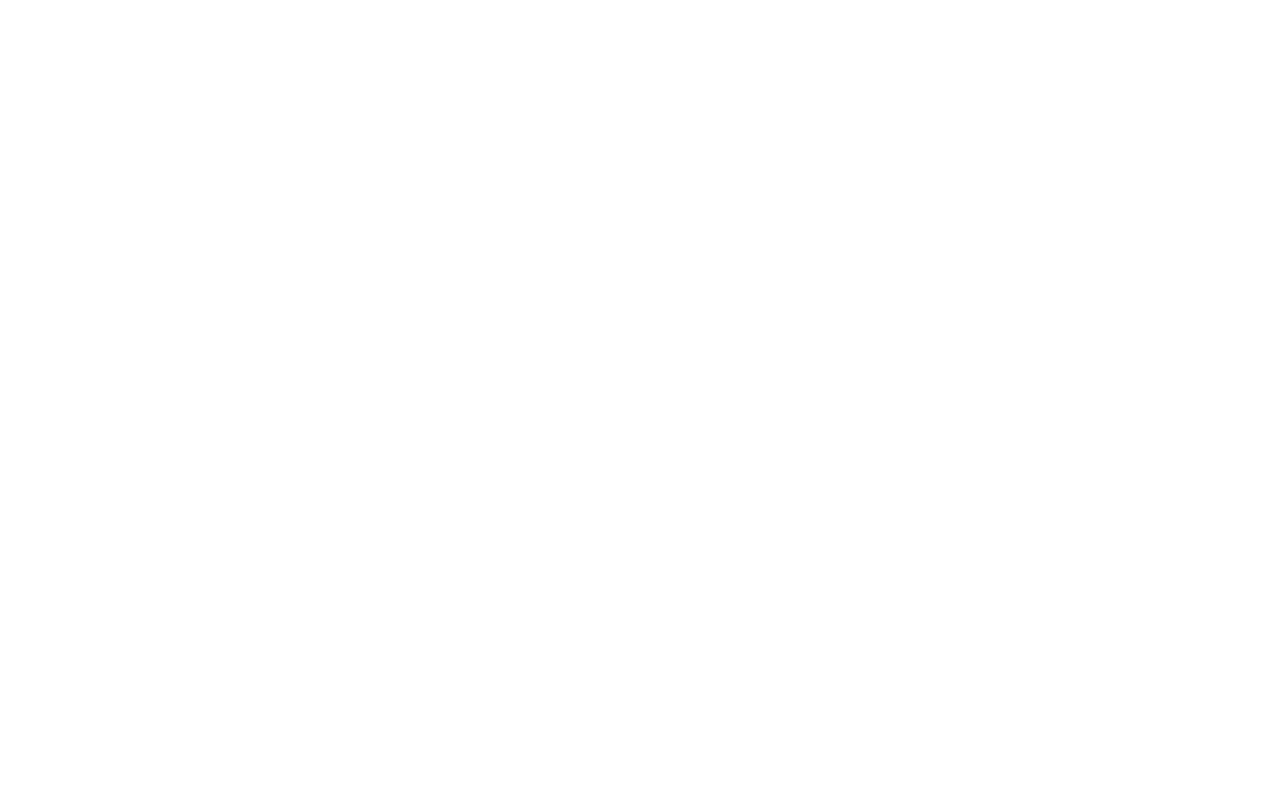
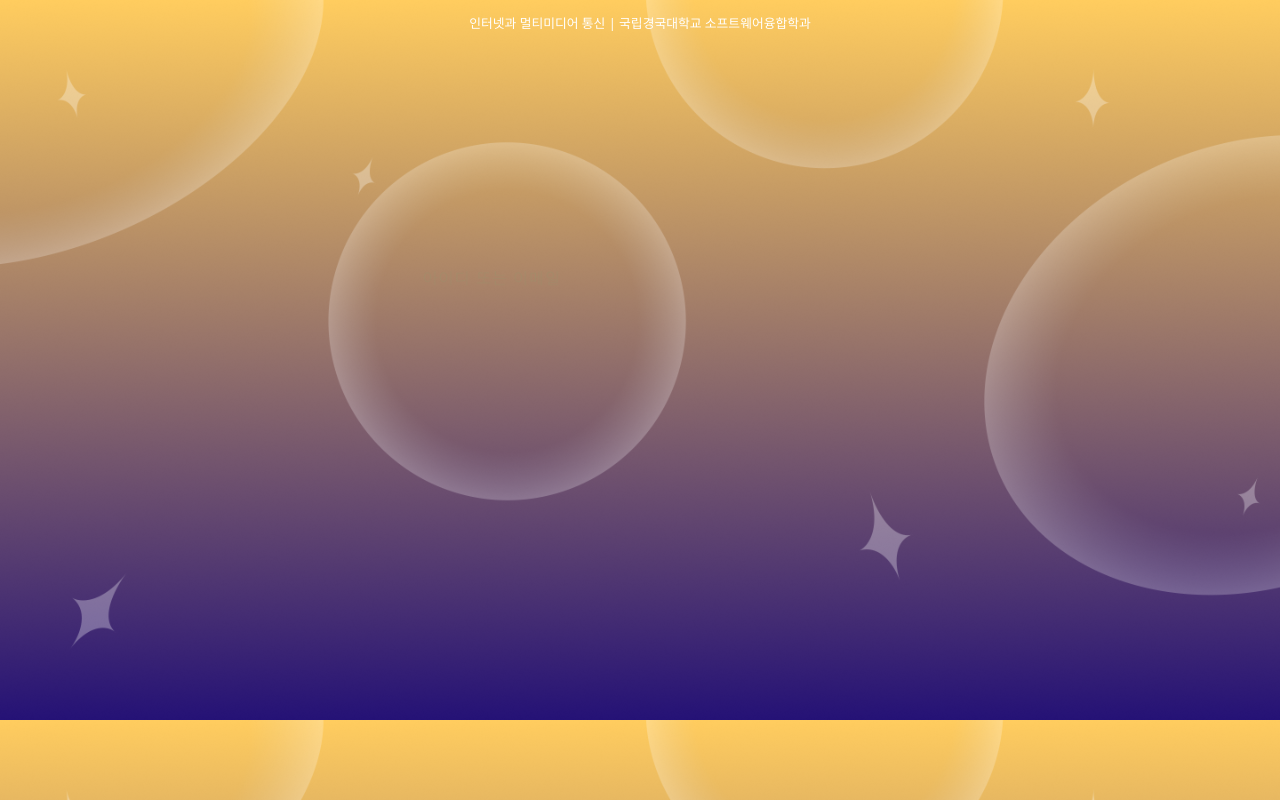
Before and after one commit to Radian06/ComArch-web, a React (Vite) app: page /result in a window 1280 px wide. Before the commit this address had no page. Built offline with nearby package versions, Linux system fonts and the light colour scheme.

Commit message:
📄 :: result 페이지 생성

```diff
--- a/src/App.jsx
+++ b/src/App.jsx
@@ -1,12 +1,14 @@
 import { Routes, Route } from "react-router-dom";
 import Home from "./pages/home.jsx";
 import Inspection from "./pages/inspection.jsx";
+import Result from "./pages/result.jsx";
 
 function App() {
   return (
     <Routes>
       <Route path="/" element={<Home />} />
       <Route path="/inspection" element={<Inspection />} />
+      <Route path="/result" element={<Result />} />
     </Routes>
   );
 }
--- /dev/null
+++ b/src/pages/result.jsx
@@ -0,0 +1,14 @@
+import "../styles/result.css"
+import "../styles/headerWhole.css"
+
+import Footer from "../components/footer.jsx";
+
+function Result() {
+  return (
+    <div className="result_page">
+      <Footer />
+    </div>
+  );
+}
+
+export default Result;
--- /dev/null
+++ b/src/styles/result.css
@@ -0,0 +1,13 @@
+.result_page {
+    width: 100vw;
+    height: 100vh;
+
+    position: relative;
+
+    display: flex;
+    flex-direction: column;
+
+    background-image: url('../assets/bgdefault.png');
+    background-size: 100%;
+    overflow-y: hidden;
+}
```
